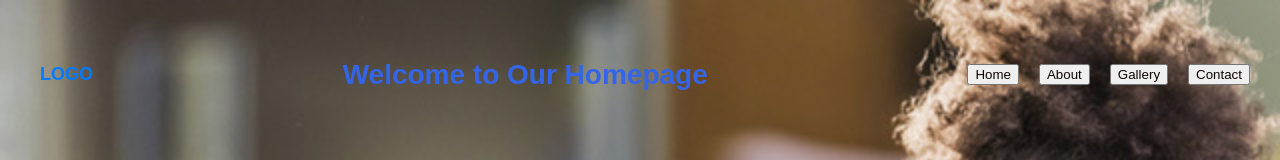
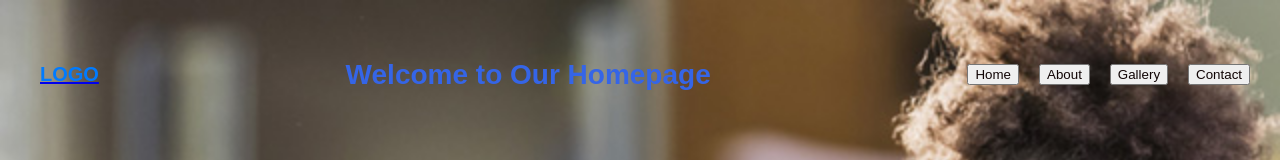
Before and after one commit to morgankolly/school-landing-page-website, a plain HTML site: page home.html in a window 1280 px wide. Shown: the top 160 px of the page. Drawn offline with Linux system fonts and the light colour scheme.

Commit message:
added a link to logo

```diff
--- a/home.html
+++ b/home.html
@@ -9,7 +9,7 @@
 <body>
 
     <header>
-        <div class="logo">LOGO</div>
+        <a href="home.html"><div  class="logo">LOGO</div></a>
         <header>
             <h1>Welcome to Our Homepage</h1>
 
--- a/style1.css
+++ b/style1.css
@@ -18,10 +18,11 @@ header {
 }
 
 .logo {
-    font-size: 18px;
+    font-size: 20px;
     font-weight: bold;
     color: #007BFF;
     margin-left: 20px;
+
 }
 
 nav ul {
```
Also changed, not shown: about.html (+1 -0 lines), contact.html (+1 -0 lines), gallery.html (+1 -0 lines).
